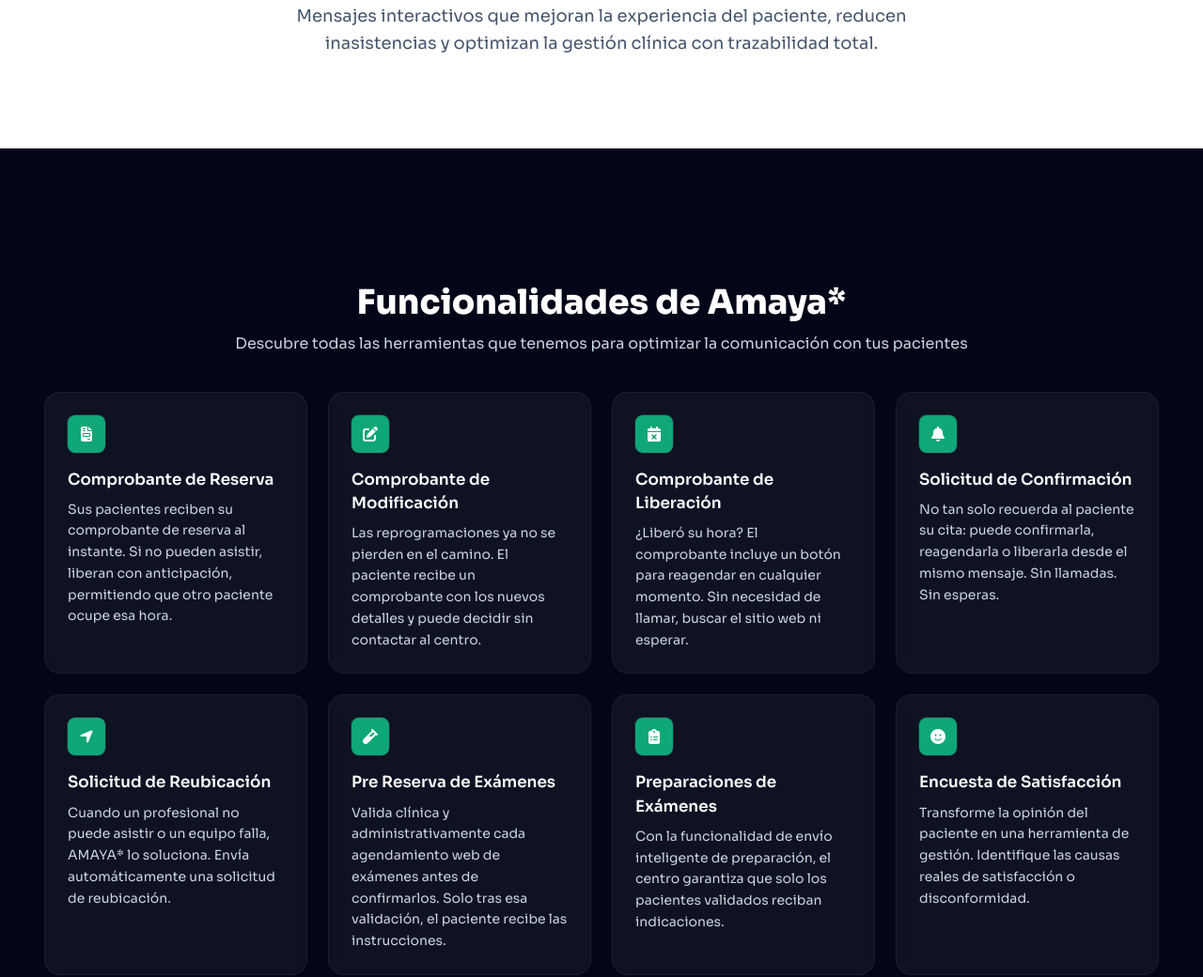
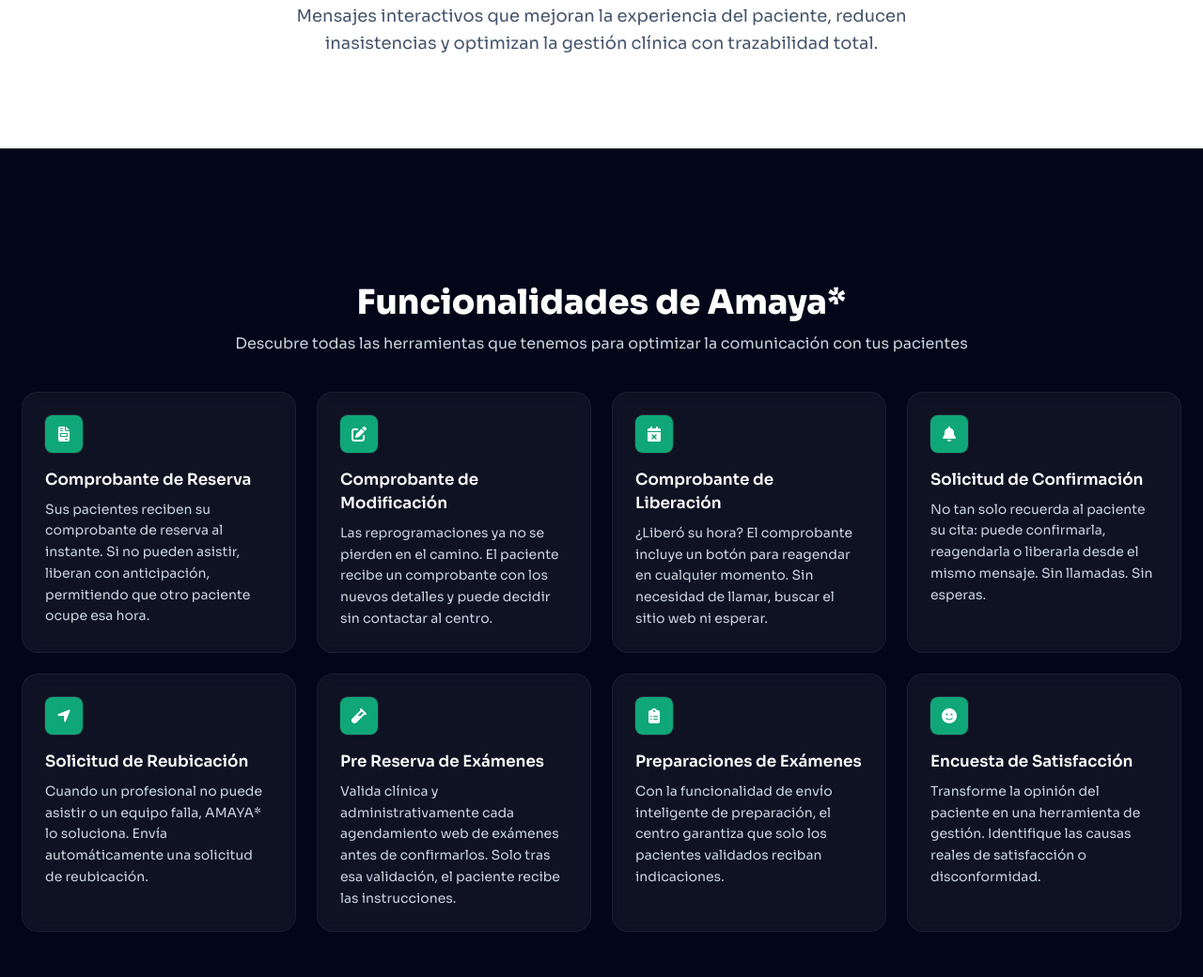
Before and after one commit to lgtx/amaya-landing, a website: page index.html in a window 1280 px wide. Shown: the part 1694-2734 px from the top of the page at 94% size. Drawn offline with Linux system fonts and the light colour scheme.

Commit message:
fix(ui): unifica padding horizontal en móvil (Funcionalidades)

```diff
--- a/index.html
+++ b/index.html
@@ -179,7 +179,7 @@
   </section>
 
   <!-- FUNCIONALIDADES -->
-  <section id="funcionalidades" class="w-full bg-slate-950 text-white px-6 py-16 md:py-20">
+  <section id="funcionalidades" class="w-full bg-slate-950 text-white py-16 md:py-20">
     <div class="max-w-7xl mx-auto px-6 py-16">
       <h2 class="text-center text-3xl md:text-4xl font-extrabold">Funcionalidades de Amaya*</h2>
       <p class="mt-3 text-center text-slate-300">
```
